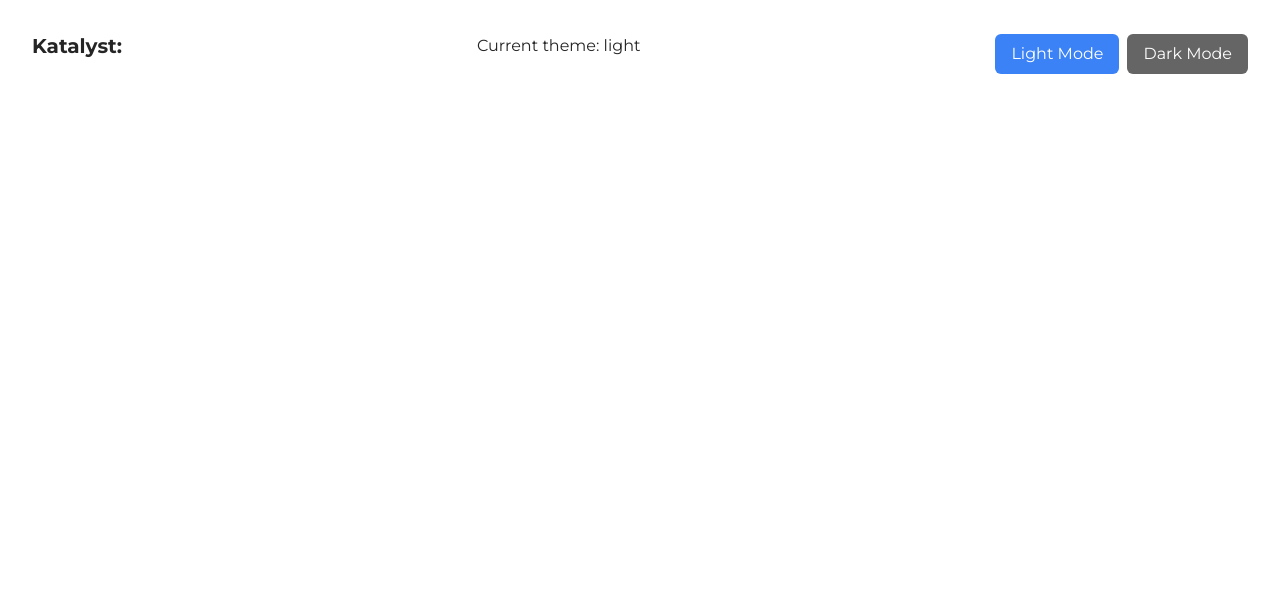
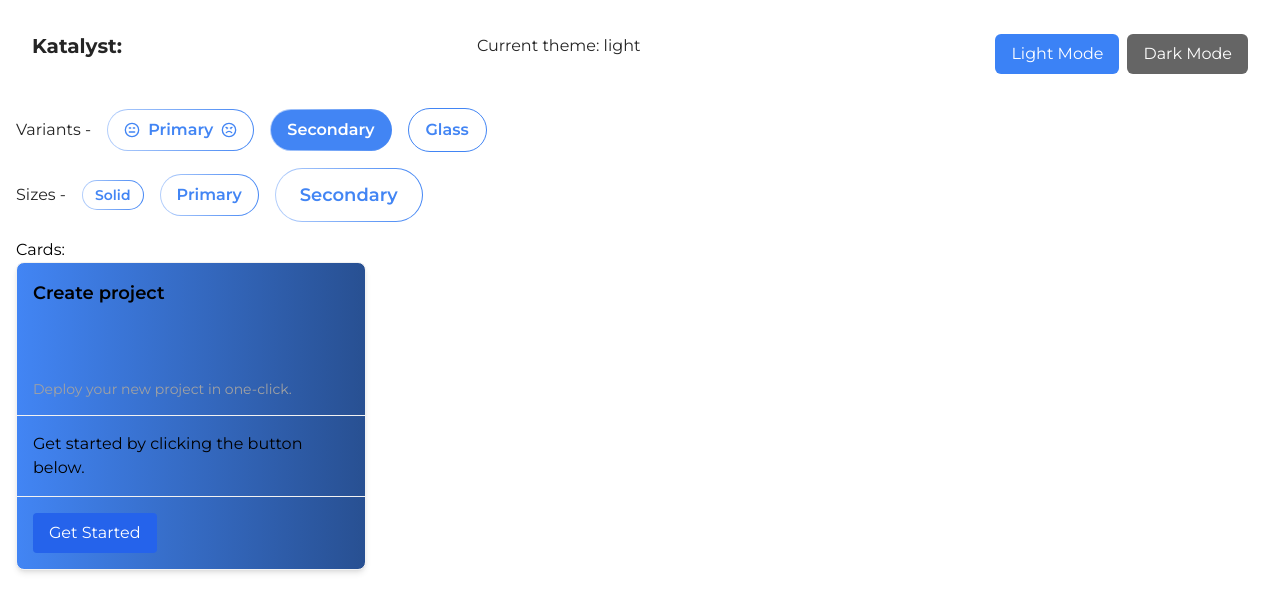
Before and after one commit to KajalS6398/katalyst, a Next.js app: page / in a window 1280 px wide. Shown: the top 612 px of the page. Built offline with nearby package versions, Linux system fonts and the light colour scheme.

Commit message:
working on card

```diff
--- a/src/app/Test.tsx
+++ b/src/app/Test.tsx
@@ -1,7 +1,17 @@
 "use client";
 
+import {
+  Card,
+  CardContent,
+  CardDescription,
+  CardFooter,
+  CardHeader,
+  CardTitle,
+} from "@/components/Card";
+import Chip from "@/components/Chip";
 import { useTheme } from "@/context/ThemeContext";
 import React from "react";
+import { LuAlertCircle, LuAngry, LuAnnoyed } from "react-icons/lu";
 
 const Test = () => {
   const { theme, switchDark, switchLight } = useTheme();
@@ -9,7 +19,9 @@ const Test = () => {
   return (
     <div className="p-4 bg-light dark:bg-black h-[100vh]">
       <header className="p-4 transition-colors duration-300 flex justify-between items-center">
-        <h2 className="text-xl font-bold mb-4 text-gray-900 dark:text-gray-25">Katalyst:</h2>
+        <h2 className="text-xl font-bold mb-4 text-gray-900 dark:text-gray-25">
+          Katalyst:
+        </h2>
         <p className="mb-4 dark:text-gray-25 text-gray-900">
           Current theme: {theme}
         </p>
@@ -28,6 +40,63 @@ const Test = () => {
           </button>
         </div>
       </header>
+
+      {/* <div className="bg-gradient-to-r from-green-400 to-blue-500 p-4">
+        <div className="bg-white p-4">asdfghjk</div>
+      </div> */}
+
+      <div className="flex gap-4 items-center my-4">
+        <h1 className="dark:text-gray-25 text-gray-900">Variants - </h1>
+        <Chip
+          startIcon={<LuAnnoyed />}
+          endIcon={<LuAngry />}
+          variant="primary"
+          size="md"
+        >
+          Primary
+        </Chip>
+        <Chip variant="secondary" size="md">
+          Secondary
+        </Chip>
+        <Chip variant="glass" size="md">
+          Glass
+        </Chip>
+      </div>
+
+      <div className="flex gap-4 items-center my-4">
+        <h1 className="dark:text-gray-25 text-gray-900">Sizes - </h1>
+        <Chip variant="primary" size="sm">
+          Solid
+        </Chip>
+        <Chip variant="primary" size="md">
+          Primary
+        </Chip>
+        <Chip variant="primary" size="lg">
+          Secondary
+        </Chip>
+      </div>
+
+      <div className="">
+        <h1>Cards: </h1>
+        <div>
+          <Card className="w-[350px] bg-gradient-to-r from-[#4285F4] to-[#285092]">
+            <CardHeader>
+              <CardTitle className="h-[100px]">Create project</CardTitle>
+              <CardDescription>
+                Deploy your new project in one-click.
+              </CardDescription>
+            </CardHeader>
+            <CardContent>
+              <p>Get started by clicking the button below.</p>
+            </CardContent>
+            <CardFooter>
+              <button className="px-4 py-2 bg-blue-600 text-white rounded hover:bg-blue-500">
+                Get Started
+              </button>
+            </CardFooter>
+          </Card>
+        </div>
+      </div>
     </div>
   );
 };
--- /dev/null
+++ b/src/components/Card.tsx
@@ -0,0 +1,34 @@
+import { ReactNode } from 'react';
+
+interface CardProps {
+  children: ReactNode;
+  className?: string;
+}
+
+export const Card = ({ children, className }: CardProps) => (
+  <div className={`rounded-lg border border-gray-200 bg-white shadow-md ${className}`}>
+    {children}
+  </div>
+);
+
+export const CardHeader = ({ children , className }: CardProps) => (
+  <div className={`p-4 border-b border-gray-200 ${className}`}>
+    {children}
+  </div>
+);
+
+export const CardTitle = ({ children, className }: CardProps) => (
+  <h2 className={`text-lg font-semibold ${className}`}>{children}</h2>
+);
+
+export const CardDescription = ({ children, className }: CardProps) => (
+  <p className={`text-sm text-gray-500 ${className}`}>{children}</p>
+);
+
+export const CardContent = ({ children, className }: CardProps) => (
+  <div className={`p-4 ${className}`}>{children}</div>
+);
+
+export const CardFooter = ({ children, className }: CardProps) => (
+  <div className={`p-4 border-t border-gray-200 ${className}`}>{children}</div>
+);
--- a/src/components/Chip.tsx
+++ b/src/components/Chip.tsx
@@ -1,64 +1,109 @@
+// import React, { HTMLAttributes, ReactNode } from "react";
+// import { cva, VariantProps } from "class-variance-authority";
+// import { cn } from "@/utils/util";
+
+// interface ButtonProps
+//   extends HTMLAttributes<HTMLDivElement>,
+//     VariantProps<typeof chipVariants> {
+//   children?: ReactNode;
+//   startIcon?: JSX.Element;
+//   endIcon?: JSX.Element;
+// }
+
+// const chipVariants = cva(
+//   "rounded-radius-xl w-fit disabled:select-none font-semibold cursor-pointer transition-colors duration-300 ease-in-out",
+//   {
+//     variants: {
+//       variant: {
+//         solid: "border border-brand-600 text-brand-500",
+//         primary:
+//           "bg-light text-brand-500 active:bg-primary-900 active:border-primary-900 hover:bg-primary-700 hover:border-primary-700 border border-primary-600 disabled:opacity-[30%] disabled:pointer-events-none",
+//         secondary:
+//           "border border-primary-600 bg-white disabled:opacity-[30%] disabled:pointer-events-none text-primary-600 hover:bg-primary-100 active:bg-primary-200 active:border-primary-700",
+//         glass: "border border-brand-600",
+//       },
+//       // size: {
+//       //   sm: "text-[10px] w-[35px] h-[20px] py-[2px] px-2",
+//       //   md: "text-[20px] w-[144px] h-[46px] px-4 py-2",
+//       //   lg: "text-[24px] w-[202px] h-[52px] px-[32px] py-2",
+//       // },
+//       size: {
+//         sm: "text-[10px] py-[2px] px-2",
+//         md: "text-[20px] px-4 py-2",
+//         lg: "text-[24px] px-[32px] py-2",
+//       },
+//     },
+//     defaultVariants: {
+//       variant: "primary",
+//       size: "md",
+//     },
+//   },
+// );
+
+// const Chip = ({
+//   children,
+//   className,
+//   variant,
+//   // intent,
+//   startIcon,
+//   endIcon,
+//   size,
+//   ...props
+// }: ButtonProps) => {
+//   return (
+//     <div
+//       {...props}
+//       className={cn(
+//         "w-full",
+//         chipVariants({ className, variant, size }),
+//         "flex items-center text-center justify-center gap-2",
+//       )}
+//     >
+//       {startIcon}
+//       {children}
+//       {endIcon}
+//     </div>
+//   );
+// };
+
+// export default Chip;
+
 import React, { HTMLAttributes, ReactNode } from "react";
 import { cva, VariantProps } from "class-variance-authority";
 import { cn } from "@/utils/util";
 
 interface ButtonProps
   extends HTMLAttributes<HTMLDivElement>,
-VariantProps<typeof chipVariants>  {
+    VariantProps<typeof chipVariants> {
   children?: ReactNode;
   startIcon?: JSX.Element;
   endIcon?: JSX.Element;
 }
 
-const chipVariants = cva(
-  "rounded-lg disabled:select-none font-semibold cursor-pointer transition-colors duration-300 ease-in-out",
-  {
+const chipVariants = cva("", {
   variants: {
     variant: {
-        primary:
-          "bg-light text-white active:bg-primary-900 active:border-primary-900 hover:bg-primary-700 hover:border-primary-700 border border-primary-600 disabled:opacity-[30%] disabled:pointer-events-none",
-        secondary:
-          "border border-primary-600 bg-white disabled:opacity-[30%] disabled:pointer-events-none text-primary-600 hover:bg-primary-100 active:bg-primary-200 active:border-primary-700",
+      primary: "bg-white text-brand-500 hover:text-white hover:bg-gradient-to-r hover:from-[#4285F4] hover:to-[#264D8E]",
+      secondary: "bg-brand-500 text-white hover:text-white hover:bg-gradient-to-r hover:from-[#4285F4] hover:to-[#285092]",
+      // glass: "bg-transparent text-brand-500 hover:text-white hover:bg-gradient-to-r hover:from-[#B3CEFB] hover:to-[#4285F4]",
+      glass: "text-brand-500",
     },
-      // intent: {
-      //   primary:
-      //     "bg-primary-600 border-primary-600 active:bg-primary-900 active:border-primary-900 hover:bg-primary-700 hover:border-primary-700",
-      //   success:
-      //     "bg-success-600 border-success-600 active:bg-success-900 active:border-success-900 hover:bg-success-700 hover:border-success-700",
-      //   error:
-      //     "bg-error-700 border-error-700 active:bg-error-900 active:border-error-900 hover:bg-error-800 hover:border-error-800",
-      //   warning:
-      //     "bg-warning-600 border-warning-600 active:bg-warning-900 active:border-warning-900 hover:bg-warning-700 hover:border-warning-700",
-      //   default:
-      //     "bg-gray-600 border-gray-600 active:bg-gray-900 active:border-gray-900 hover:bg-gray-700 hover:border-gray-700",
-      //   "primary-outlined":
-      //     "border-primary-600 text-primary-600 hover:bg-primary-100 active:bg-primary-200 active:border-primary-700",
-      //   "success-outlined":
-      //     "border-success-600 text-success-600 hover:bg-success-50 hover:border-success-700 hover:text-success-700 active:bg-success-100 active:text-success-900 active:border-success-900",
-      //   "error-outlined":
-      //     "border-error-700 text-error-700 hover:bg-error-100 hover:border-error-700 hover:text-error-700 active:bg-error-200 active:text-error-700 active:border-error-800",
-      //   "warning-outlined":
-      //     "border-warning-500 text-warning-500 hover:bg-warning-50 hover:border-warning-600 hover:text-warning-600 active:bg-warning-100 active:text-warning-700 active:border-warning-700",
-      //   "default-outlined":
-      //     "border-gray-700 text-gray-700 hover:bg-gray-100 hover:border-gray-700 hover:text-gray-700 active:bg-gray-300 active:text-gray-800 active:border-gray-800",
-      // },
     size: {
-        sm: "text-sm px-3.5 py-2",
-        md: "text-sm px-4 py-2.5",
+      sm: "text-sm py-1 px-3",
+      md: "text-base px-4 py-2",
+      lg: "text-lg px-6 py-3",
     },
   },
   defaultVariants: {
     variant: "primary",
     size: "md",
   },
-  }
-);
+});
 
 const Chip = ({
   children,
   className,
   variant,
-  // intent,
   startIcon,
   endIcon,
   size,
@@ -66,17 +111,32 @@ const Chip = ({
 }: ButtonProps) => {
   return (
     <div
+      className={cn(
+        "rounded-radius-xl bg-gradient-to-r",
+        {
+          solid: "from-[#B3CEFB] to-[#4285F4]",
+          primary:
+            "from-[#B3CEFB] to-[#4285F4]",
+          secondary: "from-[#B3CEFB] to-[#4285F4]",
+          glass: "border border-[#4285F4]",
+        }[variant || "primary"],
+        "p-[1px]",
+      )}
+    >
+      <div
         {...props}
         className={cn(
-        "w-full",
-        chipVariants({ className, variant, size }),
-        "flex items-center text-center justify-center gap-2"
+          "flex items-center justify-center gap-2 text-center font-semibold",
+          "rounded-radius-xl",
+          chipVariants({ variant, size }),
+          className,
         )}
       >
         {startIcon}
         {children}
         {endIcon}
       </div>
+    </div>
   );
 };
 
```
Lines whose indentation alone changed are shown as unchanged.
